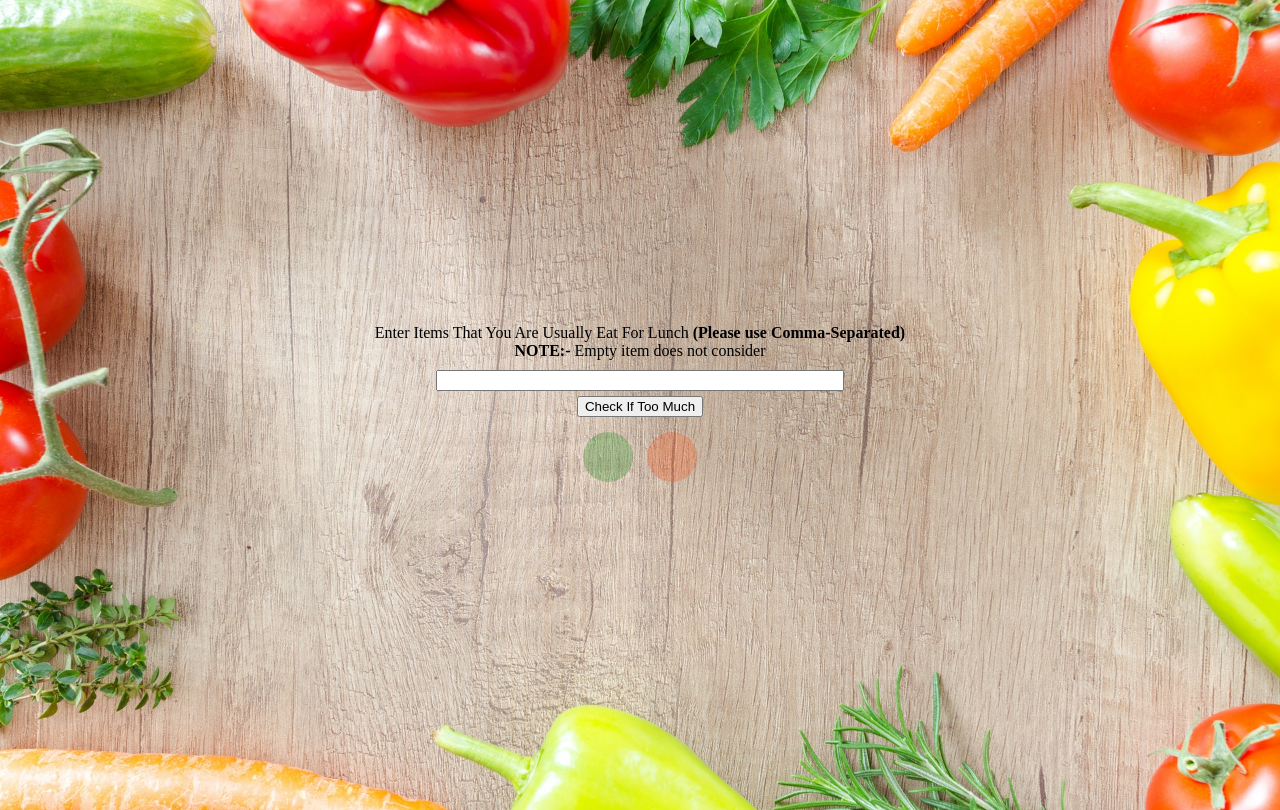
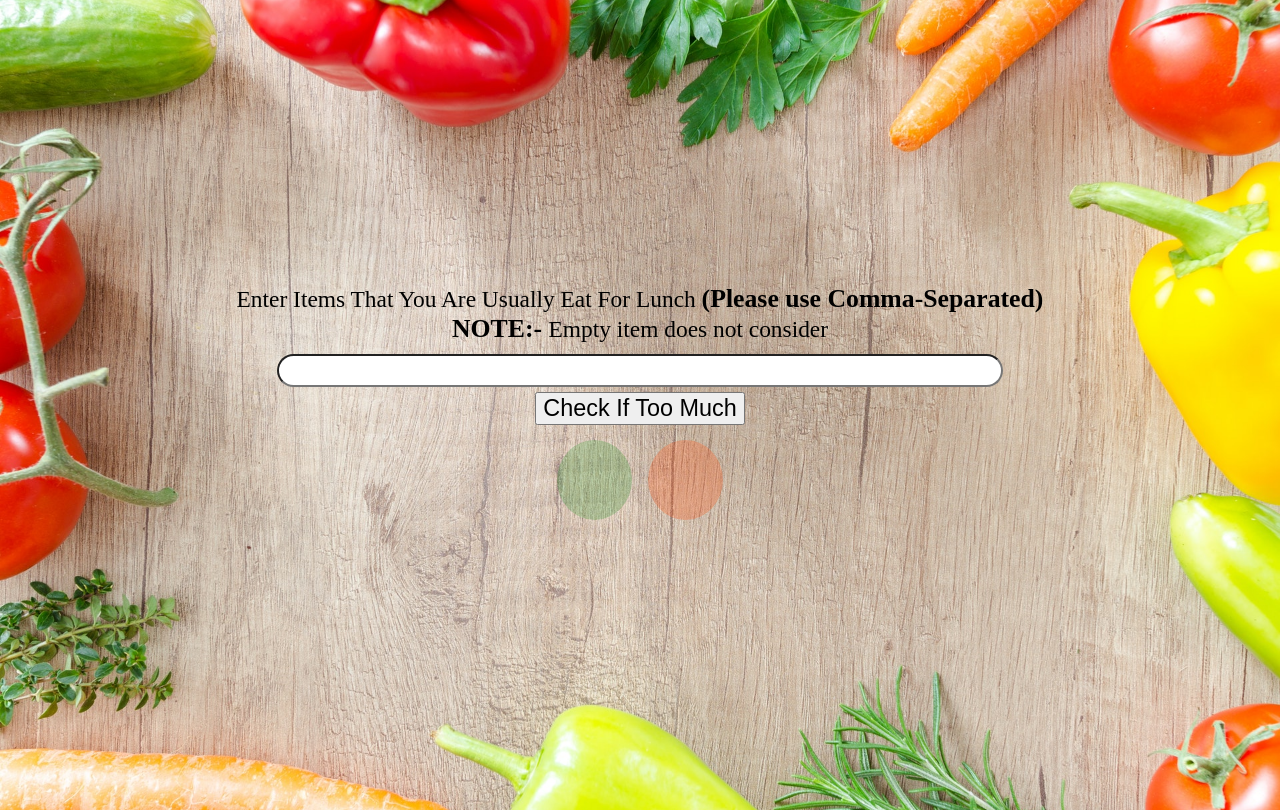
Before and after one commit to HossamAbdelrhman/firstAngularApp, a plain HTML site: page index.html in a window 1280 px wide. Drawn offline with nearby package versions, Linux system fonts and the light colour scheme.

Commit message:
edit some elements's size

```diff
--- a/style.css
+++ b/style.css
@@ -1,5 +1,6 @@
 *{
     margin: 0;
+    font-size: 1.1em;
 }
 
 body{
@@ -24,14 +25,19 @@ label{
     margin: 5px;
 }
 
-.items{
+.items,
+.items:focus,
+input[type='text']{
     width: 30em;
     margin: 5px;
+    outline: none;
+    border-radius: 20px;
+    padding: 1px 10px;
 }
 
 .circle{
-    width: 50px;
-    height: 50px;
+    width: 75px;
+    height: 80px;
     border-radius: 50%;
     display: inline-block;
     margin: 5px;
@@ -43,10 +49,10 @@ label{
 }
 
 .green{
-    background-color: green;
+    background-color: forestgreen;
     opacity: .25;
 }
 
 .opaque{
-    opacity: 1;
+    opacity: .9;
 }
```
